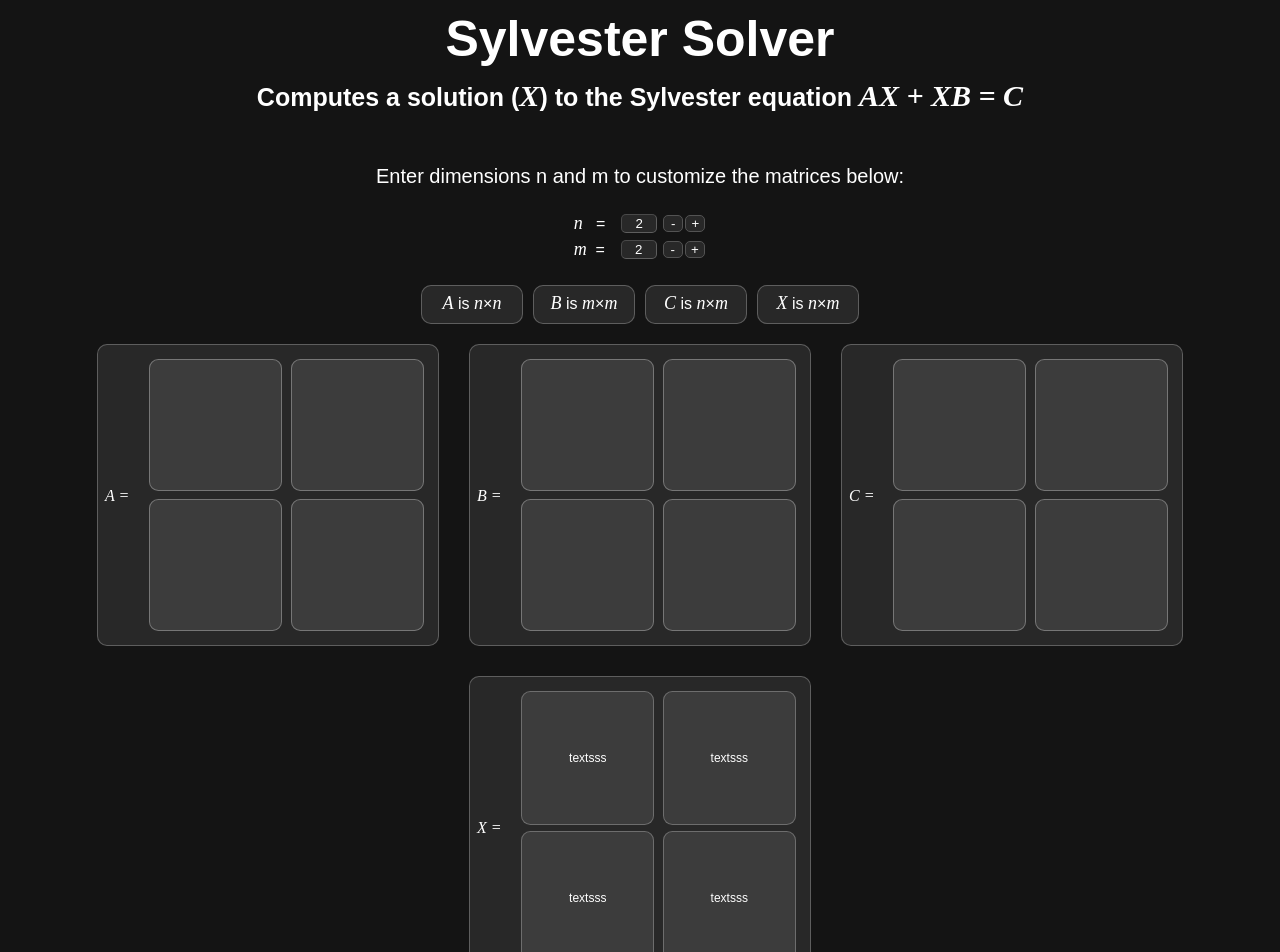
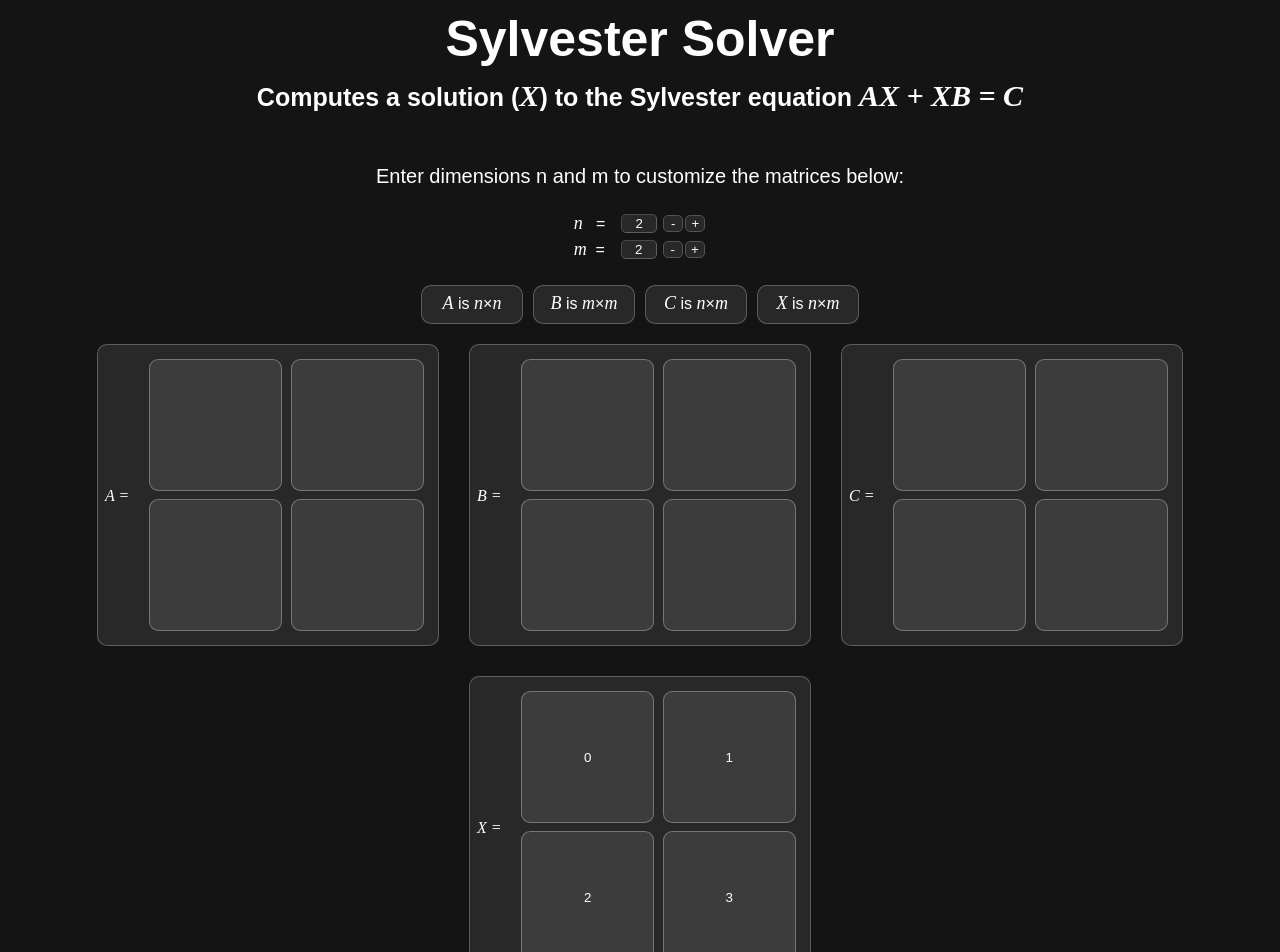
Before and after one commit to EllisJeremy/ellisjeremy.com, a React (Vite) app: page /Sylvester in a window 1280 px wide. Shown: the top 952 px of the page. Built offline with nearby package versions, Linux system fonts and the light colour scheme.

Commit message:
adding matrix X

```diff
--- a/src/pages/Sylvester/components/subComponents/MatrixCreator.tsx
+++ b/src/pages/Sylvester/components/subComponents/MatrixCreator.tsx
@@ -186,6 +186,12 @@ export function CreateMatrixX(
 	if( m > 9 ){
 		m = 9
 	}
+
+	const { matrixA, matrixB, matrixC} = matricesStore();
+
+
+	const matrixX: number[][] = [[0,1],[2 ,3]]
+
 	return (
 
     <>
@@ -197,8 +203,8 @@ export function CreateMatrixX(
 					{Array.from({ length: m }, (_, indexM) => (
 					<div key={indexM} className="matrix-cell-div">
 
-						{/* create each input */}
-						<p className ="matrix-cell-output">textsss</p>
+						{/* this need to be an input to handle overflow (when the number is bigger than the element)*/}
+						<input className = "matrix-cell-input" value={matrixX[indexN][indexM]} />
 
 					</div>
 				))}
--- a/src/pages/Sylvester/store.ts
+++ b/src/pages/Sylvester/store.ts
@@ -59,10 +59,12 @@ export interface matricesStoreType {
   matrixA: number[][];
   matrixB: number[][];
   matrixC: number[][];
+  matrixX: number[][];
 
   setMatrixA: (matrixA: number[][]) => void;
   setMatrixB: (matrixB: number[][]) => void;
   setMatrixC: (matrixC: number[][]) => void;
+  setMatrixX: (matrixC: number[][]) => void;
 }
 
 export const matricesStore = create<matricesStoreType>(
@@ -71,11 +73,13 @@ export const matricesStore = create<matricesStoreType>(
     matrixA: [[]],
     matrixB: [[]],
     matrixC: [[]],
+    matrixX: [[]],
 
 
     setMatrixA : (matrixA: number[][]) => set(() => ({matrixA})),
     setMatrixB : (matrixB: number[][]) => set(() => ({matrixB})),
     setMatrixC : (matrixC: number[][]) => set(() => ({matrixC})),
+    setMatrixX : (matrixC: number[][]) => set(() => ({matrixC})),
 
   })
 );
```
